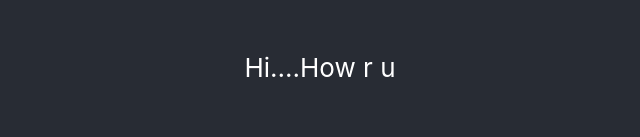
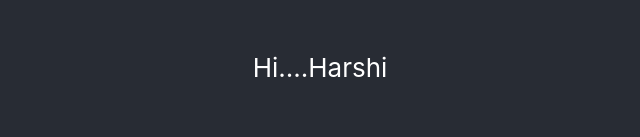
Before and after one commit to aravindreddy05/book-store, a React (Create React App) app in the folder frontend/: page / in a window 1280 px wide. Shown: the part 436-573 px from the top of the page, without its empty margins (320-960 px from the left). Built offline with nearby package versions, Linux system fonts and the light colour scheme.

Commit message:
hi harshi

```diff
--- a/frontend/src/App.js
+++ b/frontend/src/App.js
@@ -7,7 +7,7 @@ function App() {
       <header className="App-header">
         <img src={logo} className="App-logo" alt="logo" />
         <p>
-          Hi....How r u
+          Hi....Harshi
         </p>
         <p> Our Book Store is very consice</p>
         <a
```
